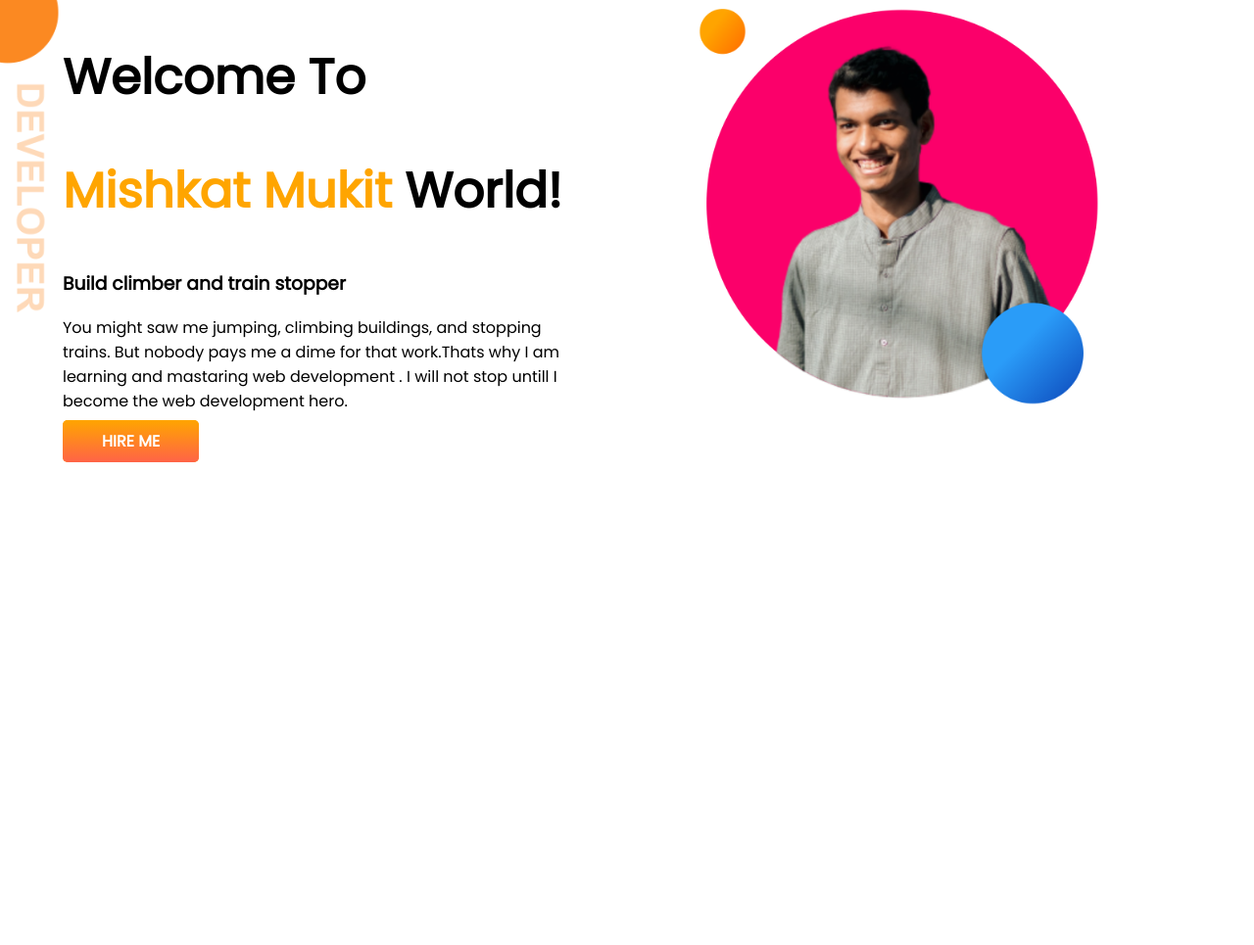
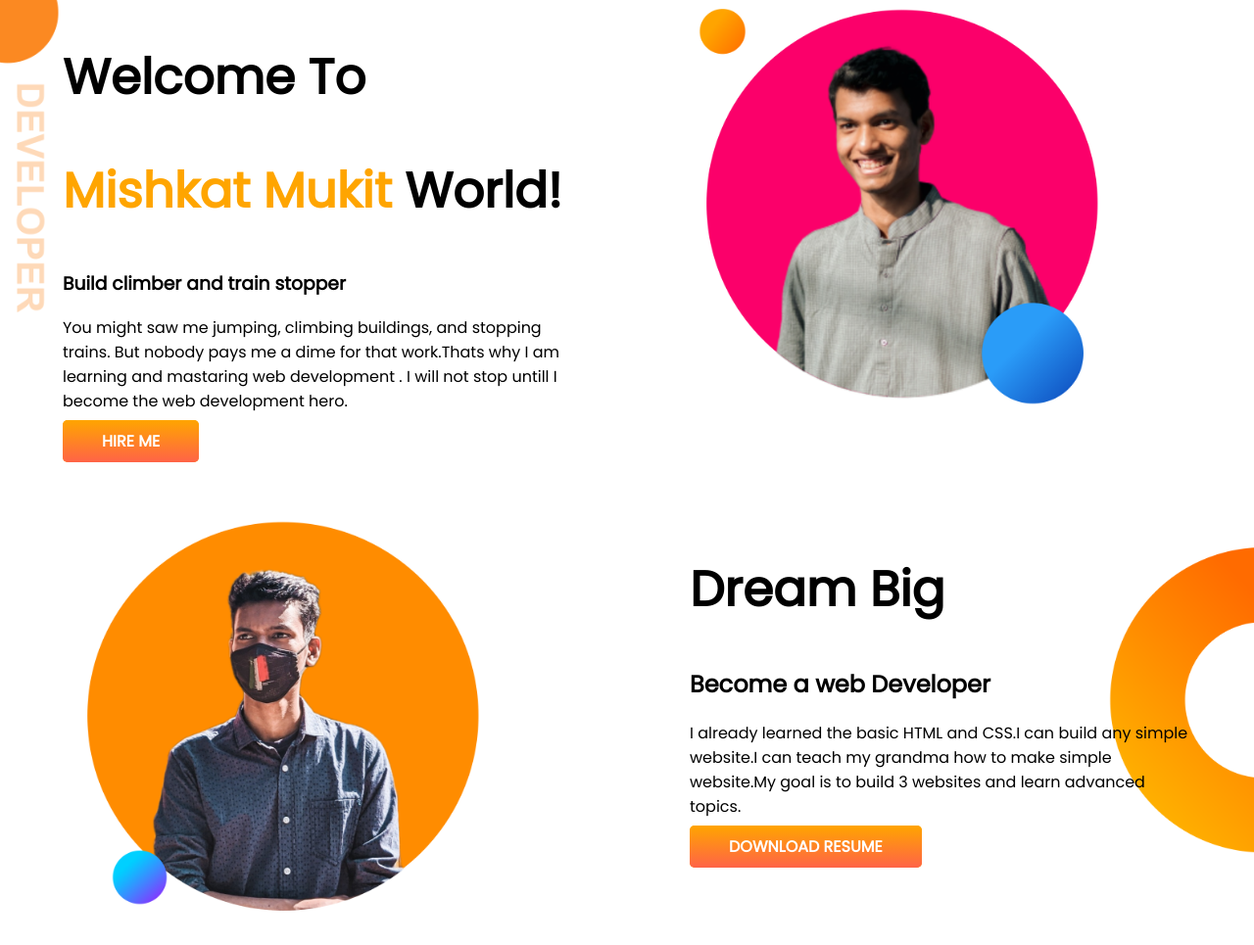
Before and after one commit to Mukit-22/developer-portfolio, a plain HTML site: page index.html in a window 1280 px wide. Shown: the whole page at 98% size. Before the commit the page ends 800 px from the top, so only its background shows below. Drawn offline with Linux system fonts and the light colour scheme.

Commit message:
dream added

```diff
--- a/index.html
+++ b/index.html
@@ -28,6 +28,20 @@
         <div class="half-width"><img src="golpfp.png">
         </div>
     </section>
+    <section class="dream-big">
+        <div class="half-width">
+            <img src="golpfp2.png" alt="">
+        </div>
+        <div class="half-width">
+            <h1>Dream Big</h1>
+            <h2>Become a web Developer</h2>
+            <p>I already learned the basic HTML and CSS.I can build any simple website.I can teach my grandma how to
+                make simple website.My goal is to build 3 websites and learn advanced topics.</p>
+            <a class="link-button" target="_blank" href="https://youtube.com/shorts/MonZ8RDt_fQ?feature=share">DOWNLOAD
+                RESUME</a>
+        </div>
+
+    </section>
 </body>
 
 </html>
--- a/style.css
+++ b/style.css
@@ -43,3 +43,13 @@ section {
     background-size: 70%;
 
 }
+
+.dream-big {
+    padding-top: 60px;
+    background-image: url("dreambig1.png");
+    background-size: 62%;
+    background-repeat: no-repeat;
+    background-position-x: right;
+    background-position-y: 90px;
+    margin: 0%;
+}
```
Also changed, not shown: dreambig1.png (added).
